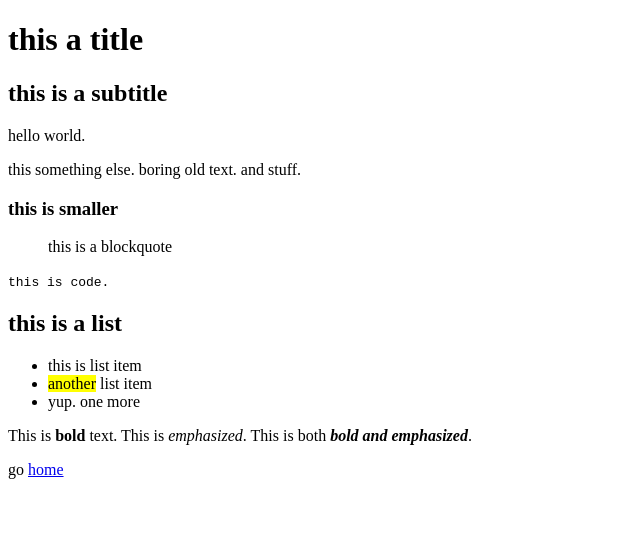
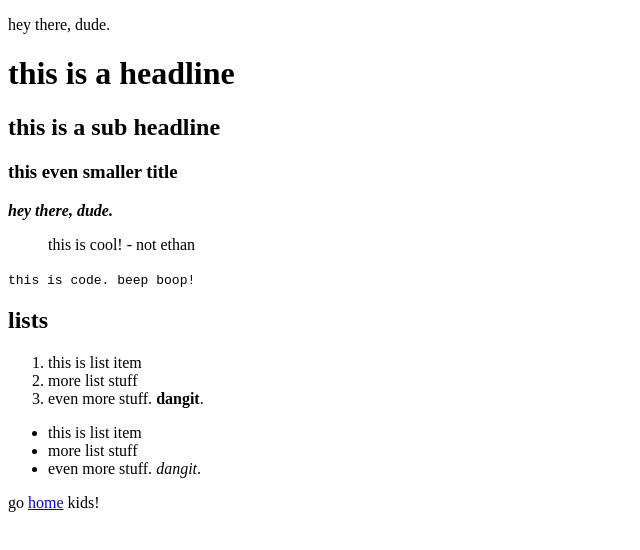
Before and after one commit to lcc-adm/web25, a plain HTML site: page text.html in a window 1280 px wide. Shown: the whole page, without its empty margins (0-640 px from the left). Drawn offline with Linux system fonts and the light colour scheme.

Commit message:
Add files via upload

```diff
--- a/text.html
+++ b/text.html
@@ -4,41 +4,37 @@
 
 <head>
     <meta charset="utf-8">
-    <title>text stuff</title>
+    <title>text page</title>
 </head>
 
-<!--  whatever you put here doesn't appear on the rendered page. -->
+<body>
+    <p>hey there, dude.</p>
+    <h1>this is a headline</h1>
+    <h2>this is a sub headline</h2>
+    <h3>this even smaller title</h3>
 
-<body>
-    <h1>this a title</h1>
-    <h2>this is a subtitle</h2>
-    <p>hello world.</p>
-    <p>this something else. boring old text. and stuff.</p>
-    <h3>this is smaller</h3>
+    <p><strong><em>hey there, dude.</em></strong></p>
 
-    <blockquote>this is a blockquote</blockquote>
+    <blockquote>this is cool! - not ethan</blockquote>
+    <code>this is code. beep boop!</code>
 
-    <code>this is code.</code>
+    <h2>lists</h2>
 
-    <h2>this is a list</h2>
+    <ol>
+        <li>this is list item</li>
+        <li>more list stuff</li>
+        <li>even more stuff. <strong>dangit</strong>.</li>
+    </ol>
 
-    <!--
-<ol>
-    <li>this is list item</li>
-    <li>another list item</li>
-    <li>yup. one more</li>
-</ol>
--->
+    <ul>
+        <li>this is list item</li>
+        <li>more list stuff</li>
+        <li>even more stuff. <em>dangit</em>.</li>
+    </ul>
 
-<ul>
-    <li>this is list item</li>
-    <li><mark>another</mark> list item</li>
-    <li>yup. one more</li>
-</ul>
+<!-- anything in here is hidden -->
 
-<p>This is <strong>bold</strong> text. This is <em>emphasized</em>. This is both <strong><em>bold and emphasized</em></strong>.</p>
+<p>go <a href="index.html">home</a> kids!</p>
 
-<p>go <a href="index.html">home</a></p>
 </body>
-
 </html>
```
Also changed, not shown: class-id.html (added, +45 -0 lines), index.html (+9 -8 lines), wallace.png (added).
